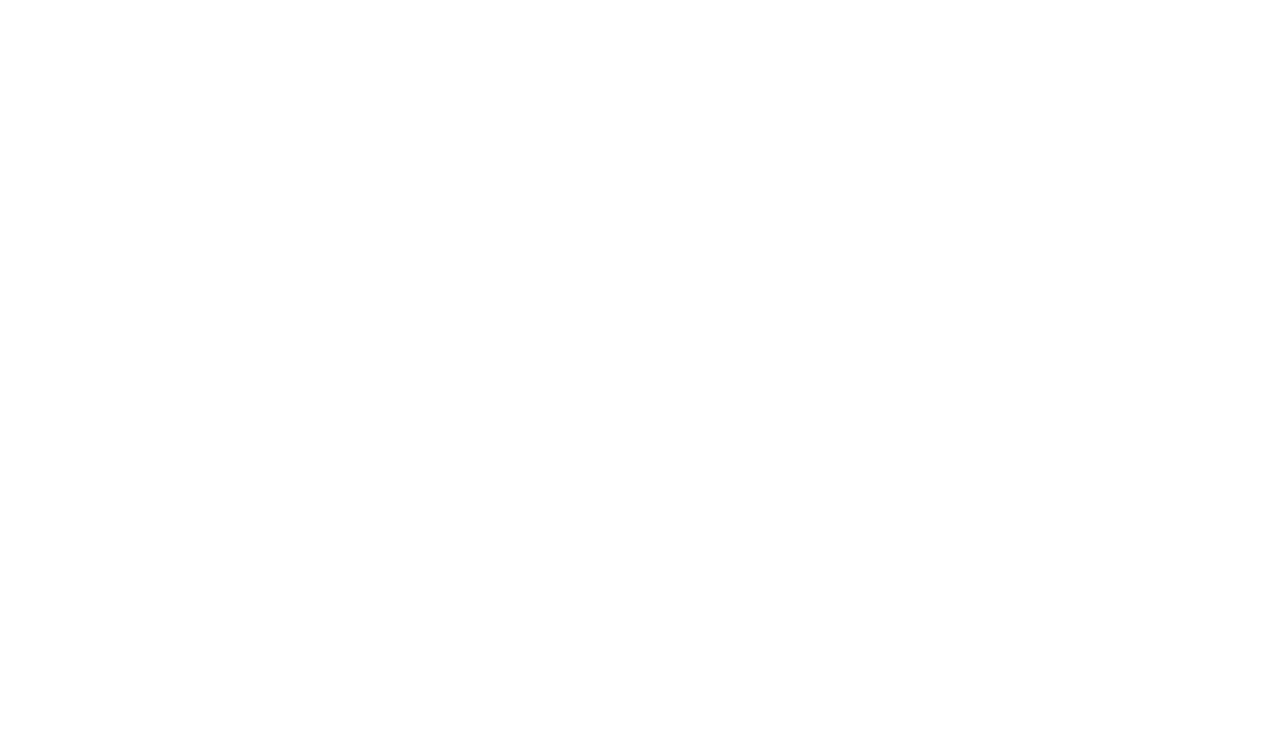
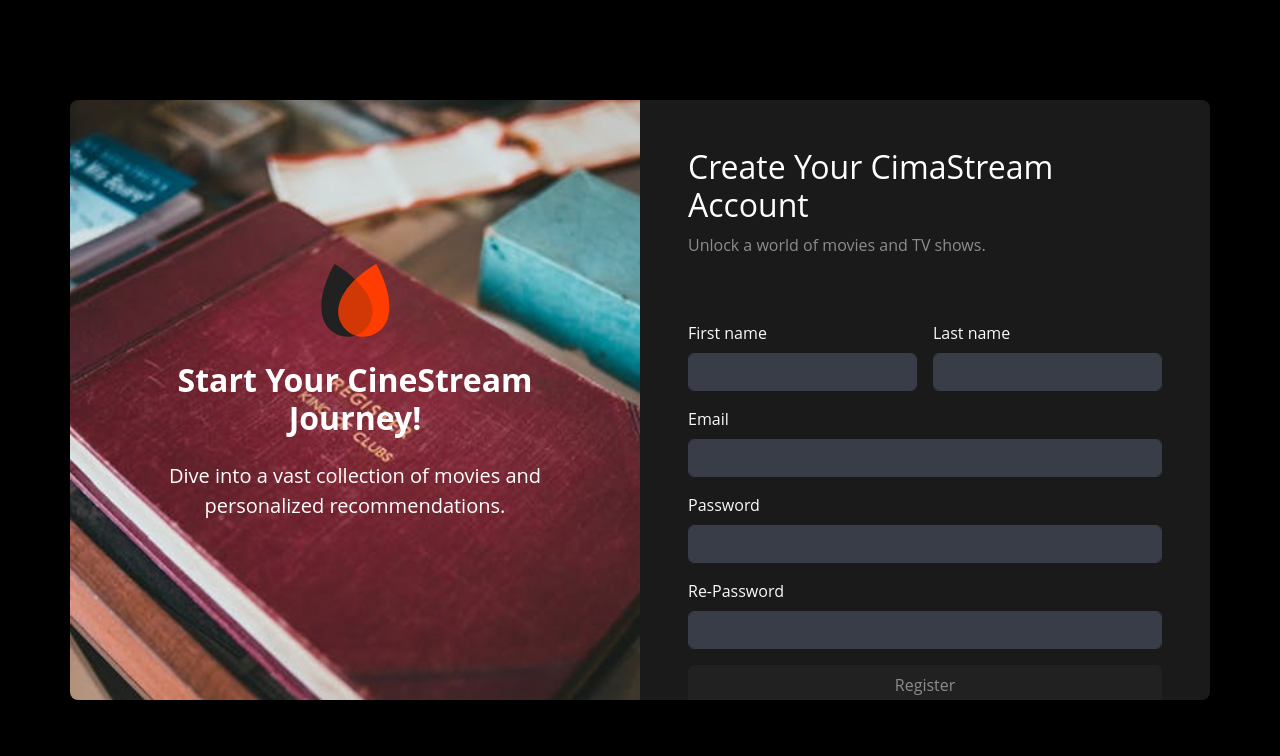
Before and after one commit to Abdelrahman-Mostafa2025/CimaStream, a website: page public/pages/register.html in a window 1280 px wide. Drawn offline with nearby package versions, Linux system fonts and the light colour scheme.

Commit message:
register-ui

```diff
--- /dev/null
+++ b/public/css/commonCss.css
@@ -0,0 +1,48 @@
+:root {
+    --dark-light-color: #1A1A1A;
+    --gray-color: #8C8D8B;
+    --bluish-gray-color: #393D47;
+    --dark-gray: #212121;
+}
+
+body {
+    color: white;
+    background-color: black;
+    font-family: 'Open Sans', sans-serif;
+}
+
+.form-bg-color {
+    background-color: var(--dark-light-color);
+}
+
+.txt-gray {
+    color: var(--gray-color);
+}
+
+.txt-dark-gray {
+    color: var(--dark-gray);
+}
+
+
+.custom-input {
+    background-color: var(--bluish-gray-color);
+    border-color: var(--bluish-gray-color);
+    color: var(--gray-color);
+}
+
+.custom-input:focus {
+    background-color: var(--bluish-gray-color);
+    border-color: var(--gray-color);
+    color: var(--gray-color);
+}
+
+.btn-custom {
+    background-color: var(--dark-gray);
+    color: var(--gray-color);
+    border: none;
+}
+
+.btn-custom:hover {
+    background-color: var(--bluish-gray-color);
+    color: var(--gray-color);
+}
--- /dev/null
+++ b/public/css/register.css
@@ -0,0 +1,5 @@
+.bg-img {
+    background-image: url('../images/books.png');
+    background-size: cover;
+    background-position: center;
+}
--- /dev/null
+++ b/public/js/index.js
@@ -0,0 +1,2 @@
+"use strict";
+let x = 0;
--- /dev/null
+++ b/public/js/register.js
@@ -0,0 +1,19 @@
+"use strict";
+// Example starter JavaScript for disabling form submissions if there are invalid fields
+(() => {
+
+    // Fetch all the forms we want to apply custom Bootstrap validation styles to
+    const forms = document.querySelectorAll('.needs-validation')
+
+    // Loop over them and prevent submission
+    Array.from(forms).forEach(form => {
+        form.addEventListener('submit', event => {
+            if (!form.checkValidity()) {
+                event.preventDefault()
+                event.stopPropagation()
+            }
+
+            form.classList.add('was-validated')
+        }, false)
+    })
+})()
--- a/public/pages/register.html
+++ b/public/pages/register.html
@@ -3,12 +3,83 @@
 
 <head>
     <meta charset="UTF-8">
-    <meta name="viewport" content="width=device-width, initial-scale=1.0">
+    <meta name="viewport" content="width=device-width, initial-scale=1">
     <title>Register</title>
+    <link rel="stylesheet" href="/node_modules/bootstrap/dist/css/bootstrap.min.css">
+    <link rel="stylesheet" href="/public/css/commonCss.css">
+    <link rel="stylesheet" href="/public/css/register.css">
+    <link rel="icon" href="/public/images/logo.svg" type="image/x-icon">
 </head>
 
 <body>
 
+
+    <div class="d-flex flex-column justify-content-center align-items-center vh-100 fs-6">
+        <div class="container overflow-hidden d-flex flex-row p-0 h-75 rounded-3 ">
+
+            <div class="bg-img w-50 p-5">
+
+                <div class="d-flex flex-column justify-content-center align-items-center h-100 ">
+                    <img src="/public/images/logo.svg" alt="CineStream Logo" class="logo ">
+                    <h1 class="text-center fw-bold mt-4 mb-4 fs-2">
+                        Start Your CineStream Journey!
+                    </h1>
+                    <p class="text-center fs-5">
+                        Dive into a vast collection of movies and <br> personalized recommendations.
+                    </p>
+                </div>
+
+            </div>
+
+            <div action="" class="form-bg-color w-50 p-5">
+                <h1 class="fs-2">
+                    Create Your CimaStream Account
+                </h1>
+
+                <p class="txt-gray ">
+                    Unlock a world of movies and TV shows.
+                </p>
+
+                <form class="row g-3 needs-validation mt-5  text-light" novalidate>
+                    <div class="col-md-6">
+                        <label for="validationCustom01" class="form-label ">First name</label>
+                        <input type="text" class="form-control custom-input " id="validationCustom01" required>
+                    </div>
+                    <div class="col-md-6">
+                        <label for="validationCustom02" class="form-label">Last name</label>
+                        <input type="text" class="form-control custom-input " id="validationCustom02" required>
+                    </div>
+
+                    <div class="col-md-12">
+                        <label for="validationCustom03" class="form-label">Email</label>
+                        <input type="email" class="form-control custom-input " id="validationCustom03" required>
+                    </div>
+
+                    <div class="col-md-12">
+                        <label for="validationCustom03" class="form-label">Password</label>
+                        <input type="password" class="form-control custom-input " id="validationCustom03" required>
+                    </div>
+                    <div class="col-md-12">
+                        <label for="validationCustom03" class="form-label">Re-Password</label>
+                        <input type="password" class="form-control custom-input " id="validationCustom03" required>
+                    </div>
+
+                    <div class="col-12">
+                        <button class="btn btn-primary w-100 p-2 btn-custom" type="submit">Register</button>
+                    </div>
+
+                </form>
+                <p class="text-center mt-4 txt-gray">
+                    Already have an account? <a href="/public/pages/login.html" class=" txt-gray fw-bold">Login</a>
+                </p>
+            </div>
+
+        </div>
+    </div>
+
+    <script src="/public/js/register.js"></script>
+    <script src="/node_modules/bootstrap/dist/js/bootstrap.bundle.min.js"></script>
+
 </body>
 
 </html>
--- a/src/index.ts
+++ b/src/index.ts
@@ -1 +1 @@
-let x = 10;
+let x = 0;
--- a/tsconfig.json
+++ b/tsconfig.json
@@ -54,7 +54,7 @@
     // "inlineSourceMap": true,                          /* Include sourcemap files inside the emitted JavaScript. */
     // "noEmit": true,                                   /* Disable emitting files from a compilation. */
     // "outFile": "./js", /* Specify a file that bundles all outputs into one JavaScript file. If 'declaration' is true, also designates a file that bundles all .d.ts output. */
-    "outDir": "./dist", /* Specify an output folder for all emitted files. */
+    "outDir": "./public/js", /* Specify an output folder for all emitted files. */
     // "removeComments": true,                           /* Disable emitting comments. */
     // "importHelpers": true,                            /* Allow importing helper functions from tslib once per project, instead of including them per-file. */
     // "downlevelIteration": true,                       /* Emit more compliant, but verbose and less performant JavaScript for iteration. */
```
Also changed, not shown: public/pages/index.html (+10 -1 lines), public/images/books.png (added), public/images/logo.svg (added), src/register.ts (added), 1 other file.
